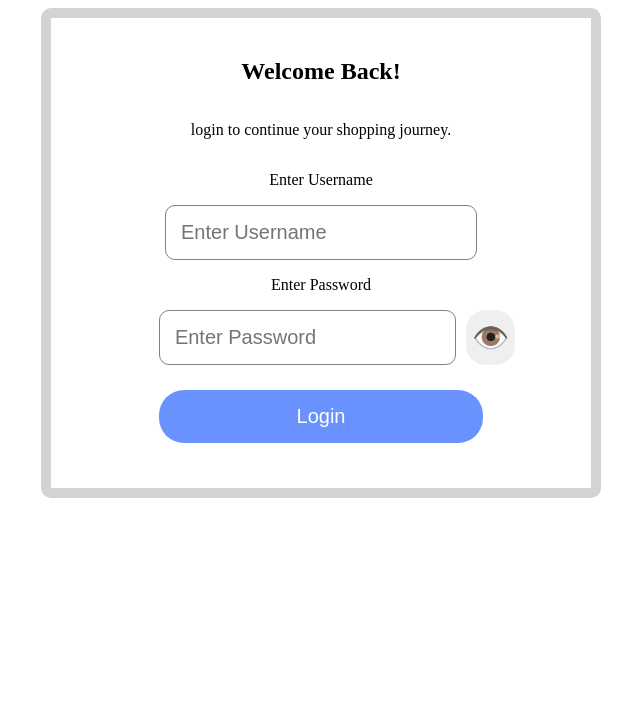
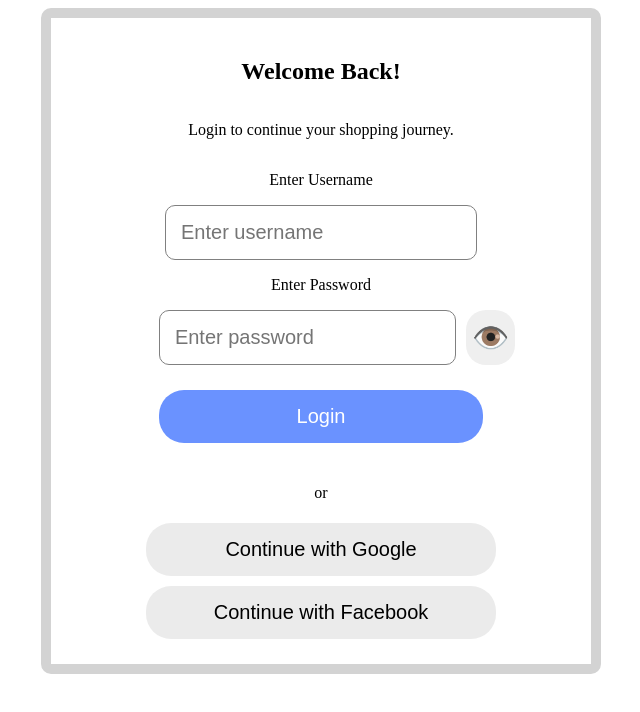
Before and after one commit to AnthonyLTorrefranca/login-page, a React (Vite) app in the folder login_page/: page / in a window 1280 px wide. Shown: the top 712 px of the page, without its empty margins (319-959 px from the left). Built offline with nearby package versions, Linux system fonts and the light colour scheme.

Commit message:
feat: added two useEffect

```diff
--- a/login_page/src/components/Login/Login.css
+++ b/login_page/src/components/Login/Login.css
@@ -80,7 +80,14 @@
     background-color: rgba(227, 227, 227, 0.712);
 }
 
+.correctKey {
+    color: greenyellow;
+}
+
 .errorKey{
+    display: flex;
+    align-items: center;
+    justify-content: center;
     color: red;
     font-size: 30px;
 }
--- a/login_page/src/components/Login/Login.jsx
+++ b/login_page/src/components/Login/Login.jsx
@@ -1,39 +1,58 @@
 import { useState, useEffect } from 'react'
 import './Login.css'
-import App from '../../App';
 
 export default function Login() {
-    const [ShowPswd, setShowPswd] = useState(false)
+    //! mock data base
+    const userDetails = ([
+        {username: "tony", password: "test"},
+        {username: "simon", password: "test"},
+        {username: "david", password: "test"},
+        {username: "tian", password: "test"},
+    ])
+    const [FormStatus, setFormStatus] = useState({
+        userFound: false,
+        userNotFound: false,
+        showPswd: false,
+    })
     const [FormValues, setFormValues] = useState({
         username: "",
         password: "",
     })
-    const [Appear, setAppear] = useState({
-        ifUserFound: false,
-        emptyUsername: false,
-        emptyPassword: false,
-    })
-    const userDetails = ([
-        {username: "simon", password:"test"},
-        {username: "tony", password:"test"},
-        {username: "tian", password:"test"},
-        {username: "john", password:"test"},
-    ])
-    const userCheck = userDetails.find((user) =>{
+    const userCheck = userDetails.find(user =>{
         return user.username === FormValues.username && user.password === FormValues.password;
     })
-    useEffect(()=> {
-        if(Appear){
-            const timer = setTimeout(()=>
-                setAppear({
-                    ifUserFound: false,
-                    emptyUsername: false,
-                    emptyPassword: false,
-                }), 2000)
-                return ()=> clearTimeout(timer);
-        }},[Appear])
+
+    useEffect(()=>{
+        let timer;
+        if (FormStatus.userNotFound){
+            timer = setTimeout(() => {
+                setFormStatus(prev =>({
+                    ...prev,
+                    userFound: false,
+                    userNotFound: false,
+                }))
+            }, 2000);
+        }
+
+        else if (FormStatus.userFound){
+            timer = setTimeout(() => {
+                setFormStatus(prev =>({
+                    ...prev,
+                    userFound: false,
+                    userNotFound: false,
+                }))
+            }, 2000);
+    return () => clearTimeout(timer)
+}}, [FormStatus.userNotFound, FormStatus.userFound])
+
+    function handleShow(){
+        setFormStatus(prev =>({
+            ...prev,
+            showPswd: !prev.showPswd,
+        }))
+    }
     function handleChange(e){
-            const { name, value } = e.target
+        const {name, value} = e.target;
         setFormValues(prev => ({
             ...prev,
             [name]: value,
@@ -41,67 +60,54 @@ export default function Login() {
     }
     function handleSubmit(e){
         e.preventDefault()
-            const username = FormValues.username === "";
-            const password = FormValues.password === "";
-
-            if (username){
-                setAppear(
-                    (prev) => ({ ...prev,
-                    emptyUsername: true}
-                ))
-                return
+        if (!userCheck){
+            setFormStatus(prev => ({
+                ...prev,
+                userFound: false,
+                userNotFound: true,
+            }))
         }
-        else if (password){
-            setAppear(
-                (prev) => ({ ...prev,
-                emptyPassword: true}
-            ))
-            return
+        else if (userCheck){
+            setFormStatus( (prev) => ({
+                ...prev,
+                userFound: true,
+                userNotFound: false,
+            }))
         }
-        else if(!userCheck){
-            setAppear(
-                (prev) => ({ ...prev,
-                    ifUserFound: true
-                })
-            )
-            return
-        }
-
-        setFormValues({
-            username: "",
-            password: "",
-        })
-    }
-    function showPassword(){
-        setShowPswd(!ShowPswd)
     }
   return (
-    <section className="loginInfoContainer">
-        <form onSubmit={handleSubmit} className="loginInfo">
-            <h1 className="welcomeHeading">Welcome Back!</h1>
-            <p>login to continue your shopping journey.</p>
-            { Appear.ifUserFound && <h2 className='errorKey'>User not found!</h2>}
-            { Appear.emptyUsername && <h2 className='errorKey'>Please provide Username!</h2>}
-            { Appear.emptyPassword && <h2 className='errorKey'>Please provide Password!</h2>}
+    <>
+    <section className='loginInfoContainer'>
+        <h1 className="welccomHeading">Welcome Back!</h1>
+        <p>Login to continue your shopping journey.</p>
+    <form onSubmit={handleSubmit} className='loginInfo'>
+    {FormStatus.userNotFound && <h2 className='errorKey'>User not found!</h2>}
+    {FormStatus.userFound && <h2 className='correctKey'>Welcome Back, {FormValues.username}!</h2>}
         <p>Enter Username</p>
         <section>
             <input type="text"
                 name='username'
                 value={FormValues.username}
                 onChange={handleChange}
-                        placeholder="Enter Username" />
+                placeholder='Enter username' />
         </section>
         <p>Enter Password</p>
-                <section className="passwordContainer">
-                    <input type={ShowPswd? "text" : "password"}
+        <section className='passwordContainer'>
+            <input type={FormStatus.showPswd ? "text" : "password"}
                 name='password'
                 value={FormValues.password}
                 onChange={handleChange}
-                        placeholder="Enter Password" />
-                    <button onClick={showPassword} type='button'>👁️</button>
+                placeholder='Enter password' />
+            <button type='button' onClick={handleShow}>👁️</button>
         </section>
-            <button type='submit' className='loginBtn'>Login</button>
+            <button className='loginBtn'>Login</button>
+        <p>or</p>
+        <section className="social">
+            <button className='continueWithSocials'>Continue with Google</button>
+            <button className='continueWithSocials'>Continue with Facebook</button>
+        </section>
     </form>
     </section>
+    </>
   )
 }
```
Lines whose indentation alone changed are shown as unchanged.
